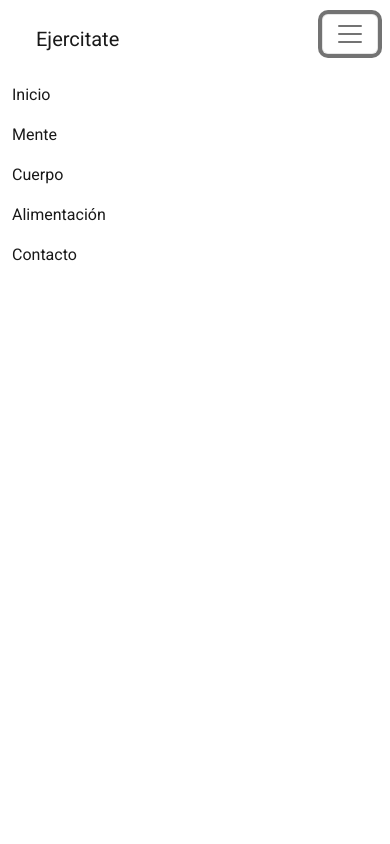
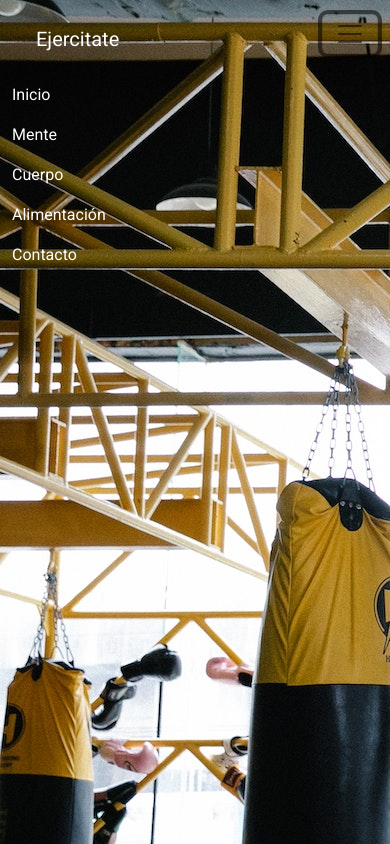
Before and after one commit to R13Axis/ejercitate, a plain HTML site: page index.html in a window 390 px wide. Both pictures are taken after a click on the button "Toggle navigation". Drawn offline with nearby package versions, Linux system fonts and the light colour scheme.

Commit message:
Voy a hacer ejercicio para no atentar contra mi vida

```diff
--- a/index.html
+++ b/index.html
@@ -1,59 +1,105 @@
 <!DOCTYPE html>
 <html lang="en">
   <head>
-  <meta charset="UTF-8">
-  <meta http-equiv="X-UA-Compatible" content="IE=edge">
-  <meta name="viewport" content="width=device-width, initial-scale=1.0">
+    <meta charset="UTF-8" />
+    <meta
+      http-equiv="X-UA-Compatible"
+      content="IE=edge" />
+    <meta
+      name="viewport"
+      content="width=device-width, initial-scale=1.0" />
 
     <!-- CSS only -->
-  <link href="https://cdn.jsdelivr.net/npm/bootstrap@5.2.0/dist/css/bootstrap.min.css" rel="stylesheet" integrity="sha384-gH2yIJqKdNHPEq0n4Mqa/HGKIhSkIHeL5AyhkYV8i59U5AR6csBvApHHNl/vI1Bx" crossorigin="anonymous">
+    <link
+      href="https://cdn.jsdelivr.net/npm/bootstrap@5.2.0/dist/css/bootstrap.min.css"
+      rel="stylesheet"
+      integrity="sha384-gH2yIJqKdNHPEq0n4Mqa/HGKIhSkIHeL5AyhkYV8i59U5AR6csBvApHHNl/vI1Bx"
+      crossorigin="anonymous" />
 
-  <link rel="stylesheet" href="sass/index.css" type="text/css">
+    <link
+      rel="stylesheet"
+      href="sass/index.css"
+      type="text/css" />
 
     <title>Ejercitate</title>
-
   </head>
   <body>
     <header>
-
       <nav class="navbar navbar-expand-lg bg-transparent fixed-top">
         <div class="container-fluid">
-        <a class="navbar-brand ps-4 pt-3" href="#">Ejercitate</a>
-        <button class="navbar-toggler" type="button" data-bs-toggle="collapse" data-bs-target="#navbarSupportedContent" aria-controls="navbarSupportedContent" aria-expanded="false" aria-label="Toggle navigation">
+          <a
+            class="navbar-brand ps-4 pt-3 text-white"
+            href="#"
+            >Ejercitate</a
+          >
+          <button
+            class="navbar-toggler"
+            type="button"
+            data-bs-toggle="collapse"
+            data-bs-target="#navbarSupportedContent"
+            aria-controls="navbarSupportedContent"
+            aria-expanded="false"
+            aria-label="Toggle navigation">
             <span class="navbar-toggler-icon"></span>
           </button>
-        <div class="collapse navbar-collapse justify-content-end pe-5 pt-3" id="navbarSupportedContent">
+          <div
+            class="collapse navbar-collapse justify-content-end pe-5 pt-3"
+            id="navbarSupportedContent">
             <ul class="navbar-nav mb-2 mb-lg-0 nav justify-content-end">
               <li class="nav-item">
-              <a class="nav-link active" aria-current="page" href="#">Inicio</a>
+                <a
+                  class="nav-link active text-white"
+                  aria-current="page"
+                  href="#"
+                  >Inicio</a
+                >
               </li>
               <li class="nav-item">
-              <a class="nav-link active" aria-current="page" href="#">Mente</a>
+                <a
+                  class="nav-link active text-white"
+                  aria-current="page"
+                  href="#"
+                  >Mente</a
+                >
               </li>
               <li class="nav-item">
-              <a class="nav-link active" aria-current="page" href="#">Cuerpo</a>
+                <a
+                  class="nav-link active text-white"
+                  aria-current="page"
+                  href="#"
+                  >Cuerpo</a
+                >
               </li>
               <li class="nav-item">
-              <a class="nav-link active" aria-current="page" href="#">Alimentación</a>
+                <a
+                  class="nav-link active text-white"
+                  aria-current="page"
+                  href="#"
+                  >Alimentación</a
+                >
               </li>
               <li class="nav-item">
-              <a class="nav-link active" aria-current="page" href="#">Contacto</a>
+                <a
+                  class="nav-link active text-white"
+                  aria-current="page"
+                  href="#"
+                  >Contacto</a
+                >
               </li>
-
             </ul>
           </div>
         </div>
       </nav>
-
     </header>
     <section id="hero">
-
 
     </section>
 
     <!-- JavaScript Bundle with Popper -->
 
-  <script src="https://cdn.jsdelivr.net/npm/bootstrap@5.2.0/dist/js/bootstrap.bundle.min.js" integrity="sha384-A3rJD856KowSb7dwlZdYEkO39Gagi7vIsF0jrRAoQmDKKtQBHUuLZ9AsSv4jD4Xa" crossorigin="anonymous"></script>
-
+    <script
+      src="https://cdn.jsdelivr.net/npm/bootstrap@5.2.0/dist/js/bootstrap.bundle.min.js"
+      integrity="sha384-A3rJD856KowSb7dwlZdYEkO39Gagi7vIsF0jrRAoQmDKKtQBHUuLZ9AsSv4jD4Xa"
+      crossorigin="anonymous"></script>
   </body>
 </html>
--- a/sass/index.scss
+++ b/sass/index.scss
@@ -6,15 +6,15 @@ $fuentes: Roboto, sans-serif;
 
 * {
     font-family: $fuentes;
+    box-sizing: border-box;
 }
 
- #hero {
-    background-image: url("../imagenes/hero.jpg");
+#hero {
+    background-image: url('../imagenes/hero-1.jpg');
     width: 100%;
-    background-size: cover;
-    position: relative;
+    height: 100vh;
 }
 
-section {
-    overflow: hidden;
+#hero::before {
+    background-color: rgba(0, 0, 0, 0.6);
 }
```
Also changed, not shown: imagenes/hero-1.jpg (added), sass/index.css. Lines whose indentation alone changed are shown as unchanged.
